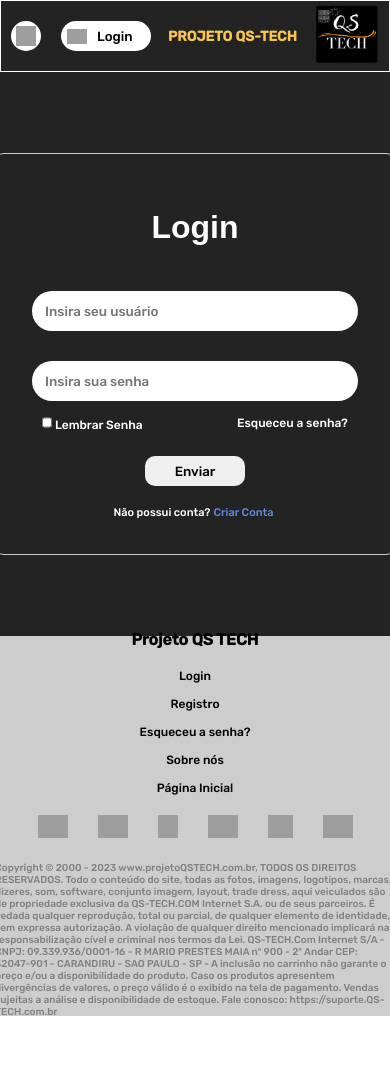
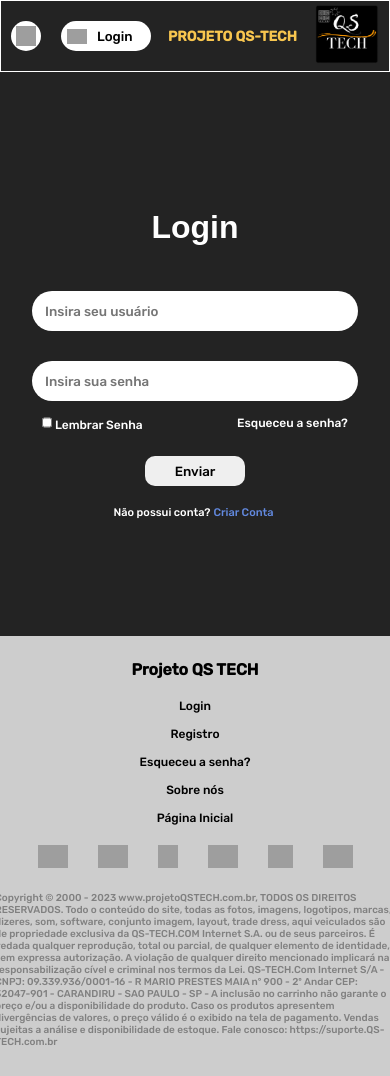
Before and after one commit to SilasDev07/qslogin, a plain HTML site: page index.html in a window 390 px wide. Before the commit the page ends 1022 px from the top, so only its background shows below. Drawn offline with Linux system fonts and the light colour scheme; grey boxes are pictures that could not be loaded.

Commit message:
Update style.css

```diff
--- a/style.css
+++ b/style.css
@@ -6,6 +6,14 @@
     font-family: 'Rubik', sans-serif;
 
 }
+
+
+
+
+
+
+
+
 header {
     background-color: #232323;
     height: 70px;
@@ -15,6 +23,7 @@ header {
     align-items: center;
     justify-content: space-between;
 }
+
 .nav {
     position: fixed;
     top: 0px;
@@ -114,6 +123,10 @@ header {
     background-color: rgb(214, 214, 214);
 }
 
+
+
+
+
 main {
     height: 900px;
     display: flex;
@@ -121,6 +134,7 @@ main {
     align-items: center;
     background-color: #232323;
 }
+
 
 .container-tela {
     display: flex;
@@ -150,6 +164,7 @@ border-radius: 10px;
 
 }
 
+
 .inputs-login input {
     width: 300px;
     background-color: white;
@@ -159,6 +174,7 @@ border-radius: 10px;
     border: none;
     outline: none;
 }
+
 
 .esqueceu-senha {
     display: flex;
@@ -170,16 +186,19 @@ border-radius: 10px;
     font-size: 12px;
 }
 
+
 .esqueceu-senha input {
     width: 10px;
     align-items: center;
     background-color: white;
 }
 
+
 .esqueceu-senha a {
     color: white;
     text-decoration: none;
 }
+
 
 .esqueceu-senha a:hover {
     text-decoration: underline;
@@ -421,7 +440,7 @@ footer {
 }
 
 .container-fotos2 {
-  display:  none;
+  display: none;
 }
 
 .container-textocop2 {
@@ -443,7 +462,7 @@ footer {
 
 @media (max-width:610px) {
   footer {
-    height: 100%;
+    height: 400px;
   }
 main{
   display: flex;
@@ -457,7 +476,9 @@ main{
   .container-login {
     width: 90px;
   }
-
+.container-tela{
+  border: none;
+}
   .container-esquerda {
     display: flex;
     flex-direction: column;
```
